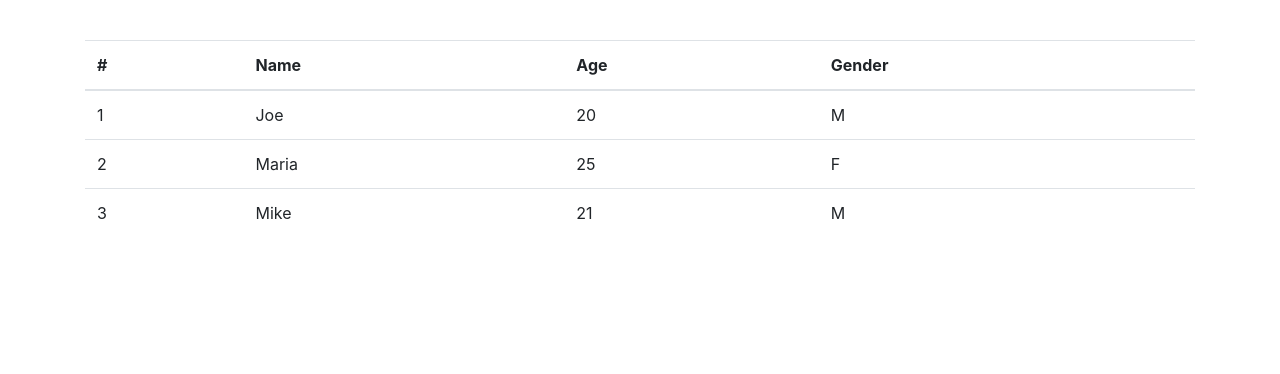
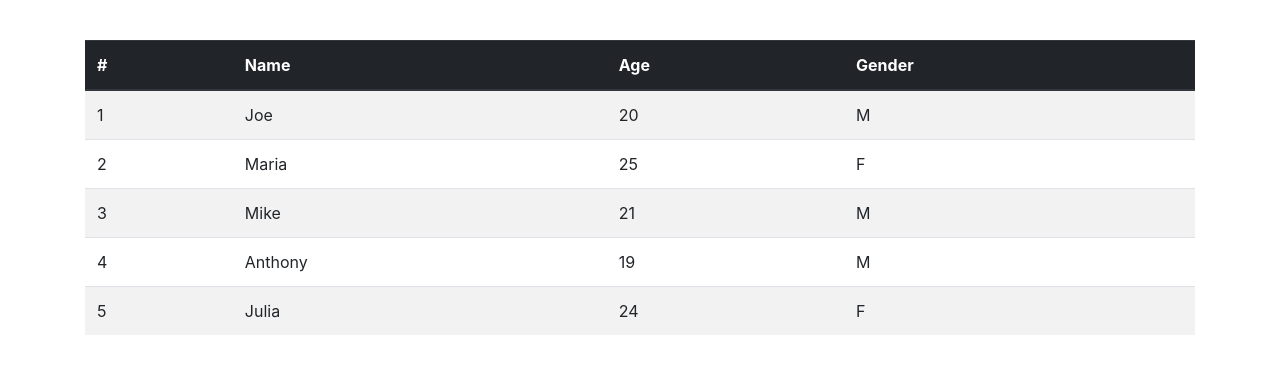
Before and after one commit to NolanCustodio/218_testing, a PHP site: page /docs/index.php in a window 1280 px wide. Shown: the part 56-430 px from the top of the page. Run offline with PHP 8.4, Linux system fonts and the light colour scheme.

Commit message:
Feature: Added more styling to the table + some extra data to the csv file

```diff
--- a/data/data.csv
+++ b/data/data.csv
@@ -2,3 +2,5 @@ name,age,gender
 Joe,20,M
 Maria,25,F
 Mike,21,M
+Anthony,19,M
+Julia,24,F
--- a/src/File.php
+++ b/src/File.php
@@ -26,8 +26,8 @@ class File
     public static function createHTMLTable($records, $titles): String
     {
         $html = "
-            <table class='table'>
-              <thead>
+            <table class='table table-striped'>
+              <thead class='thead-dark'>
                 <tr>
                     <th>#</th>";
         foreach($titles as $title)
@@ -43,7 +43,11 @@ class File
         $count = 1;
         foreach($records as $record)
         {
-            $html .= "<tr>";
+            /*if ($count % 2 != 0){
+                $html .= "<tr style='background:gray;color:white;'>";
+            } else {
+                $html .= "<tr style='background:white;color:black;'>";
+            }*/
 
             $obj = ($record->getData());
             $html .= ("<td>" . $count . "</td>");
```
